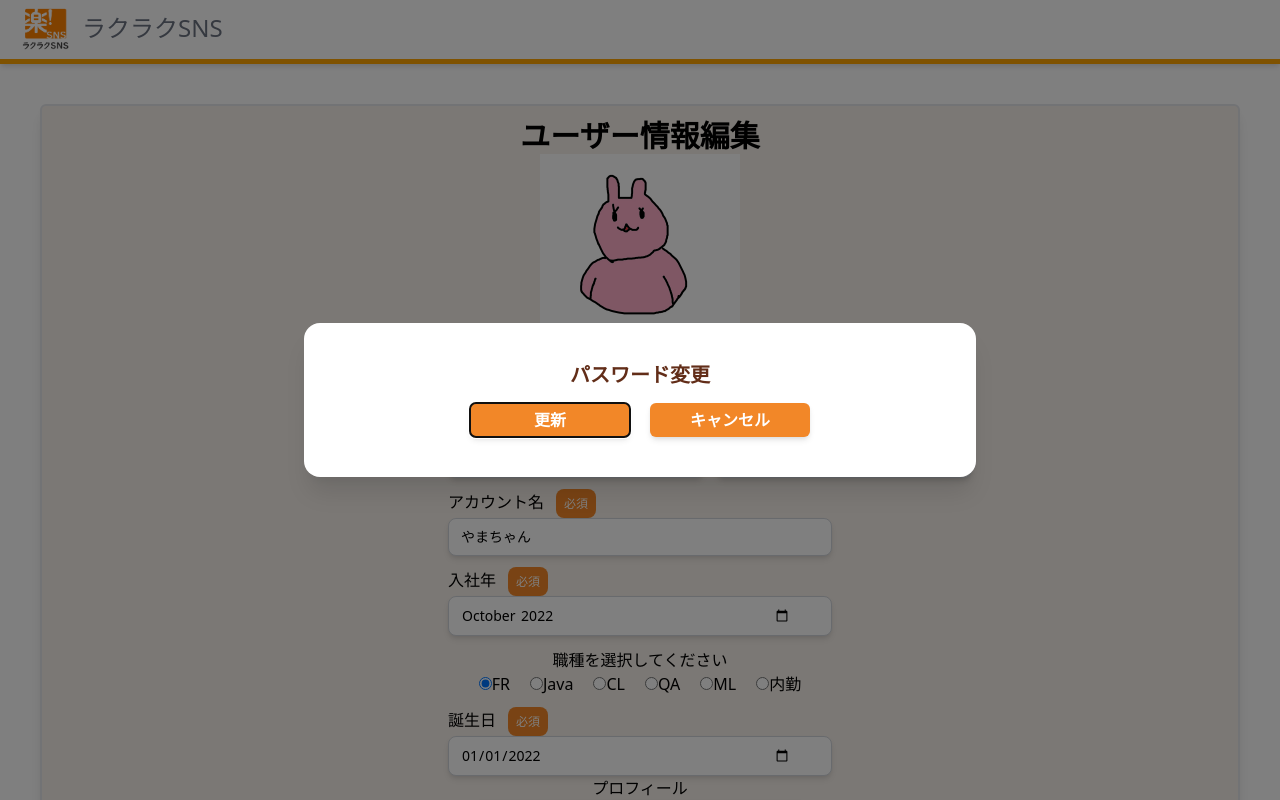
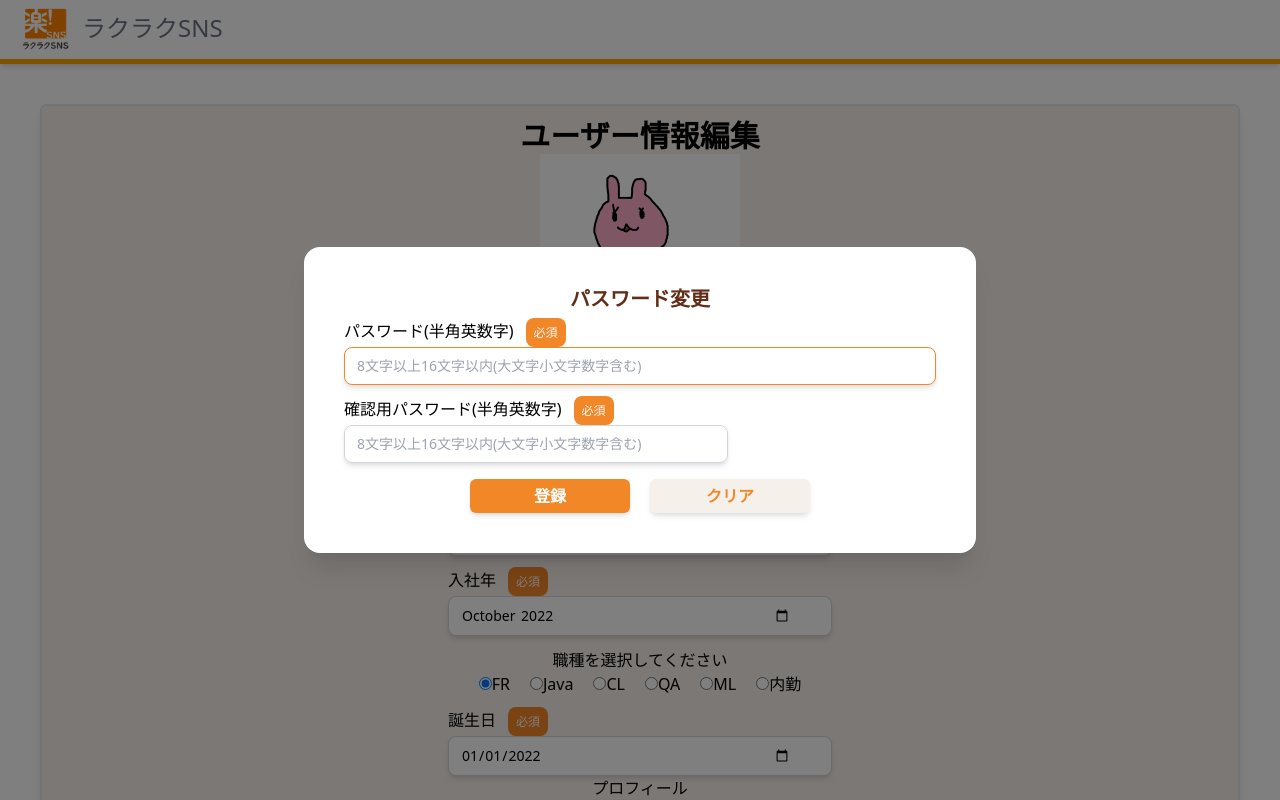
Before and after one commit to suzu1997/rakus-sns-app, a Next.js app: page /user/edit in a window 1280 px wide. Shown: the top 800 px of the page. Built offline with nearby package versions, Linux system fonts and the light colour scheme.

Commit message:
モーダルに必要な情報を持たせた

```diff
--- a/src/components/Modal/PasswordModal.tsx
+++ b/src/components/Modal/PasswordModal.tsx
@@ -2,19 +2,77 @@ import { FC, memo } from "react";
 import { Dialog, Transition } from "@headlessui/react";
 import { Fragment } from "react";
 import { Button } from "../Button/Button";
+import * as yup from "yup";
+import { yupResolver } from "@hookform/resolvers/yup";
+import { TextInput } from "../Form/TextInput";
+import { useForm } from "react-hook-form";
+import { useRouter } from "next/router";
 
 type Props = {
   isOpen: boolean; // モーダルが開いているかどうか
   closeModal: () => void; // モーダルを閉じるメソッド
   message: string; //モーダル内のメッセージ
-  doOnButton: () => void; //ボタンを押した時のメソッド
 };
 
+//バリデーションチェック
+const schema = yup.object().shape({
+  //パスワードのバリデーション
+  password: yup
+    .string()
+    .required("パスワードを入力してください")
+    .matches(
+      /^(?=.*[A-Z])(?=.*[a-z])(?=.*\d)[A-Za-z\d]+$/,
+      "アルファベット（大文字小文字混在）と数字とを組み合わせて入力してください",
+    )
+    .max(16, "16文字以内で入力してください")
+    .min(8, "8文字以上で入力してください"),
+  //確認用パスワードのバリデーション
+  passwordConf: yup
+    .string()
+    .required("確認用パスワードを入力してください")
+    .matches(
+      /^(?=.*[A-Z])(?=.*[a-z])(?=.*\d)[A-Za-z\d]+$/,
+      "アルファベット（大文字小文字混在）と数字とを組み合わせて入力してください",
+    )
+    .max(16, "16文字以内で入力してください")
+    .min(8, "8文字以上で入力してください")
+    .oneOf([yup.ref("password"), null], "確認用パスワードが一致していません"),
+});
 /**
  * パスワード変更のためのモーダルのコンポーネント.
  */
 export const PasswordModal: FC<Props> = memo((props) => {
-  const { isOpen, closeModal, message, doOnButton } = props;
+  const { isOpen, closeModal, message } = props;
+
+  // バリデーション機能を呼び出し
+  const {
+    register,
+    handleSubmit,
+    formState: { errors },
+  } = useForm({
+    resolver: yupResolver(schema),
+  });
+
+  //ルーターリンク
+  const router = useRouter();
+  /**
+   * 登録ボタンを押した時に呼ばれる
+   * @param data - 入力したデータ
+   */
+  // eslint-disable-next-line @typescript-eslint/no-explicit-any
+  const onSubmit = (data: any) => {
+    console.log("発動");
+    console.log(data);
+    //更新完了でユーザ画面に戻る
+    router.push("/user/1");
+  };
+
+  /**
+   * キャンセルボタンを押した時に呼ばれる
+   */
+  const cancel = () => {
+    router.push("/user/1");
+  };
 
   return (
     <>
@@ -63,11 +121,46 @@ export const PasswordModal: FC<Props> = memo((props) => {
                 >
                   パスワード変更
                 </Dialog.Title>
-                <div className="mt-2 text-center">{message}</div>
-                {/* 確認ボタン */}
+                <div className="mt-2 text-center">
+                  {message}
+                  <TextInput
+                    label="パスワード(半角英数字)"
+                    type="password"
+                    fullWidth={true}
+                    required
+                    errorMessage={errors.password?.message}
+                    placeholder="8文字以上16文字以内(大文字小文字数字含む)"
+                    registers={register("password")}
+                  />
+                </div>
+                <div className="w-96 mt-3">
+                  {/* 確認用パスワードのテキストフォーム */}
+                  <TextInput
+                    label="確認用パスワード(半角英数字)"
+                    type="password"
+                    fullWidth={true}
+                    required
+                    errorMessage={errors.passwordConf?.message}
+                    placeholder="8文字以上16文字以内(大文字小文字数字含む)"
+                    registers={register("passwordConf")}
+                  />
+                </div>
+                {/* ボタン */}
                 <div className="mt-4 flex gap-5 justify-center">
-                  <Button label="更新" onClick={doOnButton} />
-                  <Button label="キャンセル" onClick={doOnButton} />
+                  <Button
+                    label="登録"
+                    backgroundColor="#f28728"
+                    color="white"
+                    size="md"
+                    onClick={handleSubmit(onSubmit)}
+                  />
+                  <Button
+                    label="クリア"
+                    backgroundColor="#f6f0ea"
+                    color="#f28728"
+                    size="md"
+                    onClick={cancel}
+                  />
                 </div>
               </div>
             </Transition.Child>
--- a/src/pages/user/edit.tsx
+++ b/src/pages/user/edit.tsx
@@ -97,7 +97,6 @@ const Edit: NextPage = () => {
         isOpen={true}
         closeModal={() => console.log("")}
         message=""
-        doOnButton={() => console.log("")}
       />
       <div className="text-center bg-bgc border-solid  border-2 border-bgc-200 m-10 shadow-lg rounded-md">
         <div className="flex flex-col items-center">
```
